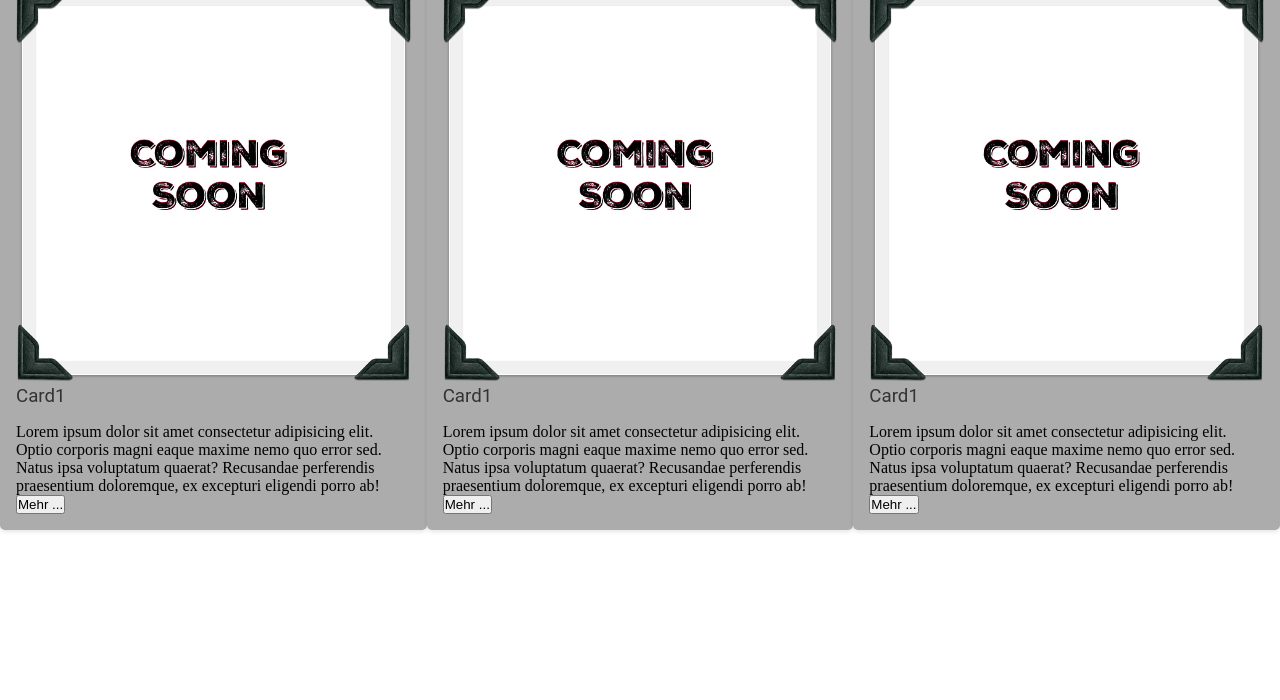
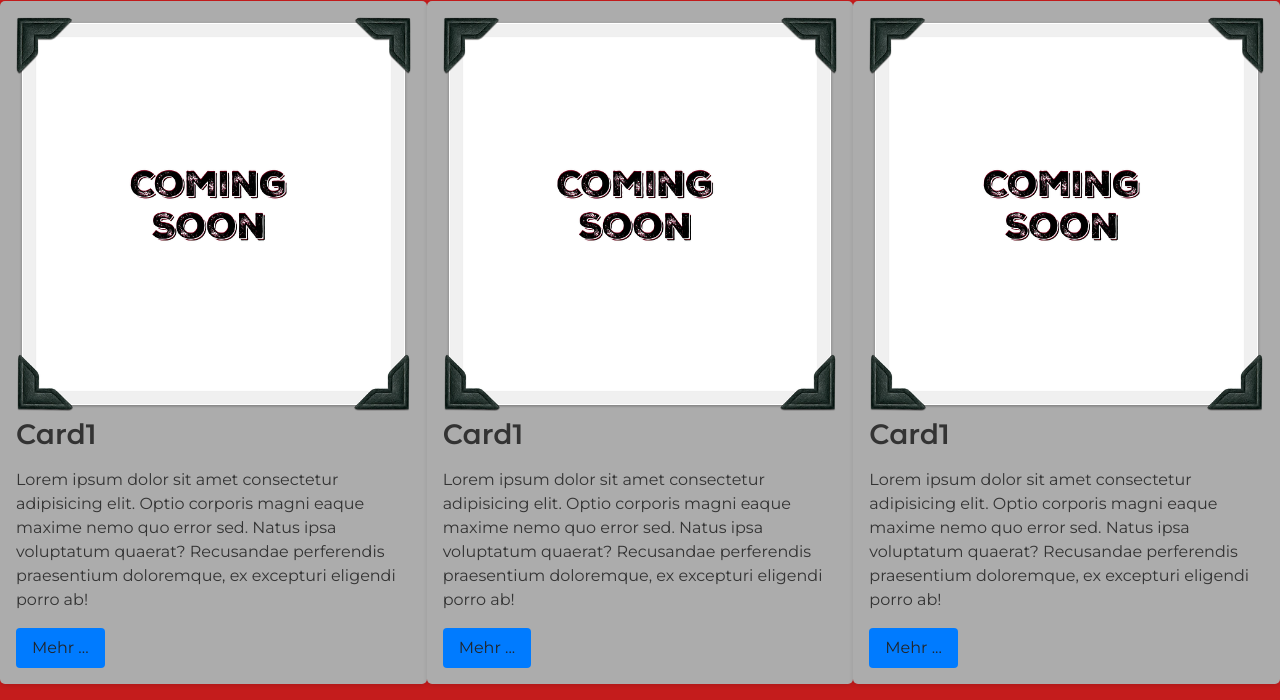
Before and after one commit to thomas1330/Portfolio, a plain HTML site: page index.html in a window 1280 px wide. Shown: the part 172-872 px from the top of the page. Before the commit the page ends 800 px from the top, so only its background shows below. Drawn offline with Linux system fonts and the light colour scheme.

Commit message:
CSS vorbereitet
Typography, Variables, Layout vorbereitet

```diff
--- a/style.css
+++ b/style.css
@@ -1,6 +1,6 @@
 /* Stylesheet für Portfolio */
 
-/**************** Reset *****************/
+/**************** Reset ************************/
 
 *, *:before, *::after {
     margin: 0;
@@ -8,27 +8,163 @@
     box-sizing: border-box;
 }
 
-img {
-    width: 100%;
-    height: auto;
+
+
+/***************** Typography ***********************/
+
+/* montserrat-alternates-600 - latin */
+@font-face {
+    font-display: swap; /* Check https://developer.mozilla.org/en-US/docs/Web/CSS/@font-face/font-display for other options. */
+    font-family: 'Montserrat Alternates';
+    font-style: normal;
+    font-weight: 600;
+    src: url('assets/fonts/montserrat-alternates-v17-latin-600.woff2') format('woff2'); /* Chrome 36+, Opera 23+, Firefox 39+, Safari 12+, iOS 10+ */
+  }
+
+  /* montserrat-regular - latin */
+@font-face {
+    font-display: swap; /* Check https://developer.mozilla.org/en-US/docs/Web/CSS/@font-face/font-display for other options. */
+    font-family: 'Montserrat';
+    font-style: normal;
+    font-weight: 400;
+    src: url('assets/fonts/montserrat-v29-latin-regular.woff2') format('woff2'); /* Chrome 36+, Opera 23+, Firefox 39+, Safari 12+, iOS 10+ */
+  }
+
+
+
+
+
+/***************** Variables ***********************/
+
+:root {
+    --primary-color: #007bff;
+    --secondary-color: #6c757d;
+    --success-color: #28a745;
+    --info-color: #17a2b8;
+    --warning-color: #ffc107;
+    --danger-color: #dc3545;
+    --light-color: #f8f9fa;
+    --dark-color: #343a40;
+    --background-color: #c41c1c;
+    --text-color: #212529;
+    --border-color: #dee2e6;
+    --link-color: #007bff;
+    --link-hover-color: #0056b3;
+    --font-size-base: 1rem;
+    --font-size-lg: 1.25rem;
+    --font-size-sm: 0.875rem;
+    --line-height-base: 1.5;
+    --line-height-lg: 1.5;
+    --line-height-sm: 1.5;
+    --border-radius: 0.25rem;
+    --box-shadow: 0 0.125rem 0.25rem rgba(0, 0, 0, 0.075);
+    --transition: all 0.2s ease-in-out;
+
 }
 
 
-/***************** Layout ***************/
+/***************** Layout ******************/
 
 h1,h2,h3,h4,h5,h6 {
-    font-family: 'Roboto', sans-serif;
+    font-family: 'Montserrat Alternates', sans-serif;
+    font-weight: 600;
+    color: #333;
+    margin-bottom: 1rem;
+}
+
+p, a {
+    font-family: 'Montserrat', sans-serif;
     font-weight: 400;
     color: #333;
     margin-bottom: 1rem;
 }
 
-/**************** Typography ****************/
+body {
+    font-family: 'Montserrat', sans-serif;
+    font-size: var(--font-size-base);
+    line-height: var(--line-height-base);
+    color: var(--text-color);
+    background-color: var(--background-color);
+    margin: 0;
+    padding: 0;
+}
+a {
+    color: var(--link-color);
+    text-decoration: none;
+    transition: color var(--transition);
+}
+a:hover {
+    color: var(--link-hover-color);
+}
+a:focus {
+    outline: none;
+    box-shadow: 0 0 0 0.2rem rgba(0, 123, 255, 0.25);
+}
+h1 {
+    font-size: 2.5rem;
+    line-height: 1.2;
+}
+h2 {
+    font-size: 2rem;
+    line-height: 1.2;
+}
+h3 {
+    font-size: 1.75rem;
+    line-height: 1.2;
+}
+h4 {
+    font-size: 1.5rem;
+    line-height: 1.2;
+}
+h5 {
+    font-size: 1.25rem;
+    line-height: 1.2;
+}
+h6 {
+    font-size: 1rem;
+    line-height: 1.2;
+}
+p {
+    font-size: var(--font-size-base);
+    line-height: var(--line-height-base);
+    margin-bottom: 1rem;
+}
+ul, ol {
+    list-style: none;
+    padding-left: 0;
+}
+ul li, ol li {
+    margin-bottom: 0.5rem;
+}
+img {
+    width: 100%;
+    height: auto;
+}
+button {
+    font-family: 'Montserrat', sans-serif;
+    font-size: var(--font-size-base);
+    line-height: var(--line-height-base);
+    color: var(--text-color);
+    background-color: var(--primary-color);
+    border: none;
+    border-radius: var(--border-radius);
+    padding: 0.5rem 1rem;
+    cursor: pointer;
+    transition: background-color var(--transition);
+}
+button:hover {
+    background-color: var(--link-hover-color);
+}
+button:focus {
+    outline: none;
+    box-shadow: 0 0 0 0.2rem rgba(0, 123, 255, 0.25);
+}
+button:disabled {
+    background-color: var(--secondary-color);
+    cursor: not-allowed;
+}
 
-/***************** Color *********************/
-
-
-/***************** Components *****************/
+/***************** Components ******************/
 
 .card {
     background-color: #acacac;
@@ -38,7 +174,7 @@ h1,h2,h3,h4,h5,h6 {
     padding: 1rem;
 }
 
-/****************** Responsive ****************/
+/****************** Responsive *****************/
 
 @media (min-width: 580px) {
 
```
Also changed, not shown: assets/fonts/montserrat-alternates-v17-latin-600.woff2 (added), assets/fonts/montserrat-v29-latin-regular.woff2 (added).
